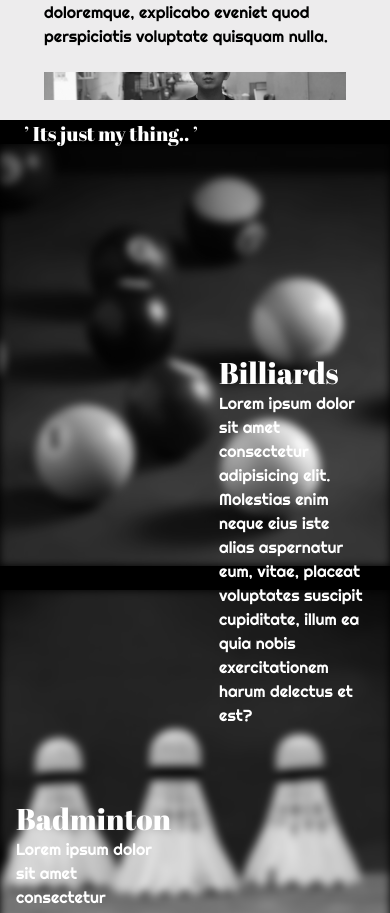
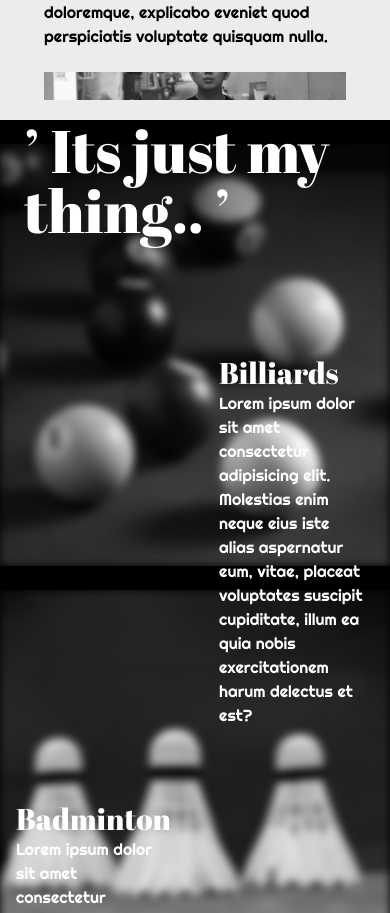
Before and after one commit to edwinfernaldy/portfolio, a Next.js app: page / in a window 390 px wide. Shown: the part 1568-2481 px from the top of the page. Built offline with nearby package versions, Linux system fonts and the light colour scheme.

Commit message:
responsive breakpoint for hobby heading

```diff
--- a/components/HobbySection.tsx
+++ b/components/HobbySection.tsx
@@ -8,7 +8,7 @@ export default function HobbySection() {
   return (
     <section className='flex flex-col gap-6 pb-6 bg-black'>
       <div className='relative h-max'>
-        <h1 className='absolute text-xl md:text-8xl px-6 z-20 w-fit text-white'>
+        <h1 className='absolute text-6xl sm:text-8xl px-6 z-20 w-fit text-white'>
           &rsquo; Its just my thing.. &rsquo;
         </h1>
       </div>
```
